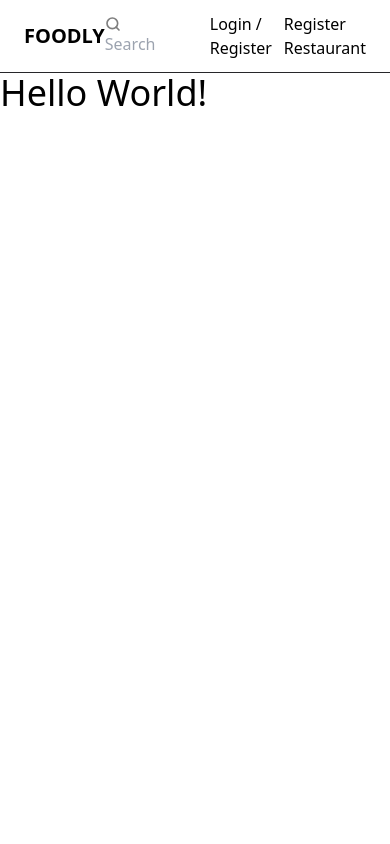
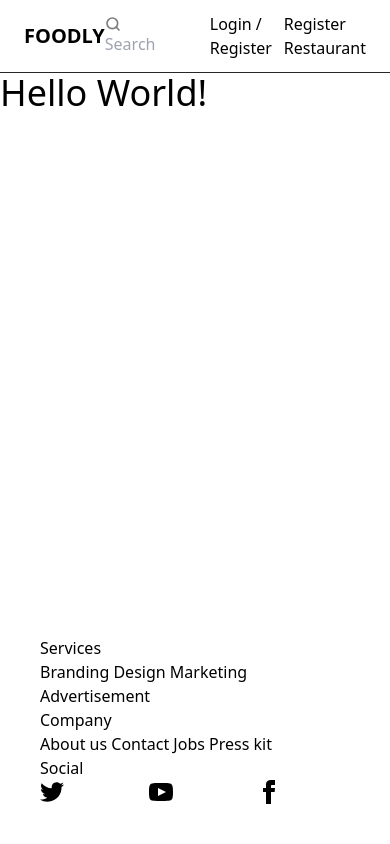
Before and after one commit to Rumon360/foodly-django, a Django app: page / in a window 390 px wide. Run offline with Django 5.2, Linux system fonts and the light colour scheme; some libraries are stand-ins or nearby versions.

Commit message:
feat: add footer

```diff
--- a/templates/base.html
+++ b/templates/base.html
@@ -8,11 +8,13 @@
     {% tailwind_css %}
 </head>
 <body>
-   <main class="font-roboto relative w-full h-full">
+   <main class="flex min-h-screen flex-col font-roboto relative w-full h-full antialiased">
     {% include 'navbar.html' %}
-    {% block content %}
-    {% endblock %}
-    <footer></footer>
+    <div class="flex-1 w-full h-full">
+        {% block content %}
+        {% endblock %}
+    </div>
+    {% include 'footer.html'%}
    </main>
 </body>
 </html>
--- /dev/null
+++ b/templates/footer.html
@@ -0,0 +1,55 @@
+{% load static tailwind_tags %}
+<footer class="footer sm:footer-horizontal bg-base-300 text-base-content p-10">
+    <nav>
+      <h6 class="footer-title">Services</h6>
+      <a class="link link-hover">Branding</a>
+      <a class="link link-hover">Design</a>
+      <a class="link link-hover">Marketing</a>
+      <a class="link link-hover">Advertisement</a>
+    </nav>
+    <nav>
+      <h6 class="footer-title">Company</h6>
+      <a class="link link-hover">About us</a>
+      <a class="link link-hover">Contact</a>
+      <a class="link link-hover">Jobs</a>
+      <a class="link link-hover">Press kit</a>
+    </nav>
+    <nav>
+      <h6 class="footer-title">Social</h6>
+      <div class="grid grid-flow-col gap-4">
+        <a>
+          <svg
+            xmlns="http://www.w3.org/2000/svg"
+            width="24"
+            height="24"
+            viewBox="0 0 24 24"
+            class="fill-current">
+            <path
+              d="M24 4.557c-.883.392-1.832.656-2.828.775 1.017-.609 1.798-1.574 2.165-2.724-.951.564-2.005.974-3.127 1.195-.897-.957-2.178-1.555-3.594-1.555-3.179 0-5.515 2.966-4.797 6.045-4.091-.205-7.719-2.165-10.148-5.144-1.29 2.213-.669 5.108 1.523 6.574-.806-.026-1.566-.247-2.229-.616-.054 2.281 1.581 4.415 3.949 4.89-.693.188-1.452.232-2.224.084.626 1.956 2.444 3.379 4.6 3.419-2.07 1.623-4.678 2.348-7.29 2.04 2.179 1.397 4.768 2.212 7.548 2.212 9.142 0 14.307-7.721 13.995-14.646.962-.695 1.797-1.562 2.457-2.549z"></path>
+          </svg>
+        </a>
+        <a>
+          <svg
+            xmlns="http://www.w3.org/2000/svg"
+            width="24"
+            height="24"
+            viewBox="0 0 24 24"
+            class="fill-current">
+            <path
+              d="M19.615 3.184c-3.604-.246-11.631-.245-15.23 0-3.897.266-4.356 2.62-4.385 8.816.029 6.185.484 8.549 4.385 8.816 3.6.245 11.626.246 15.23 0 3.897-.266 4.356-2.62 4.385-8.816-.029-6.185-.484-8.549-4.385-8.816zm-10.615 12.816v-8l8 3.993-8 4.007z"></path>
+          </svg>
+        </a>
+        <a>
+          <svg
+            xmlns="http://www.w3.org/2000/svg"
+            width="24"
+            height="24"
+            viewBox="0 0 24 24"
+            class="fill-current">
+            <path
+              d="M9 8h-3v4h3v12h5v-12h3.642l.358-4h-4v-1.667c0-.955.192-1.333 1.115-1.333h2.885v-5h-3.808c-3.596 0-5.192 1.583-5.192 4.615v3.385z"></path>
+          </svg>
+        </a>
+      </div>
+    </nav>
+  </footer>
```
